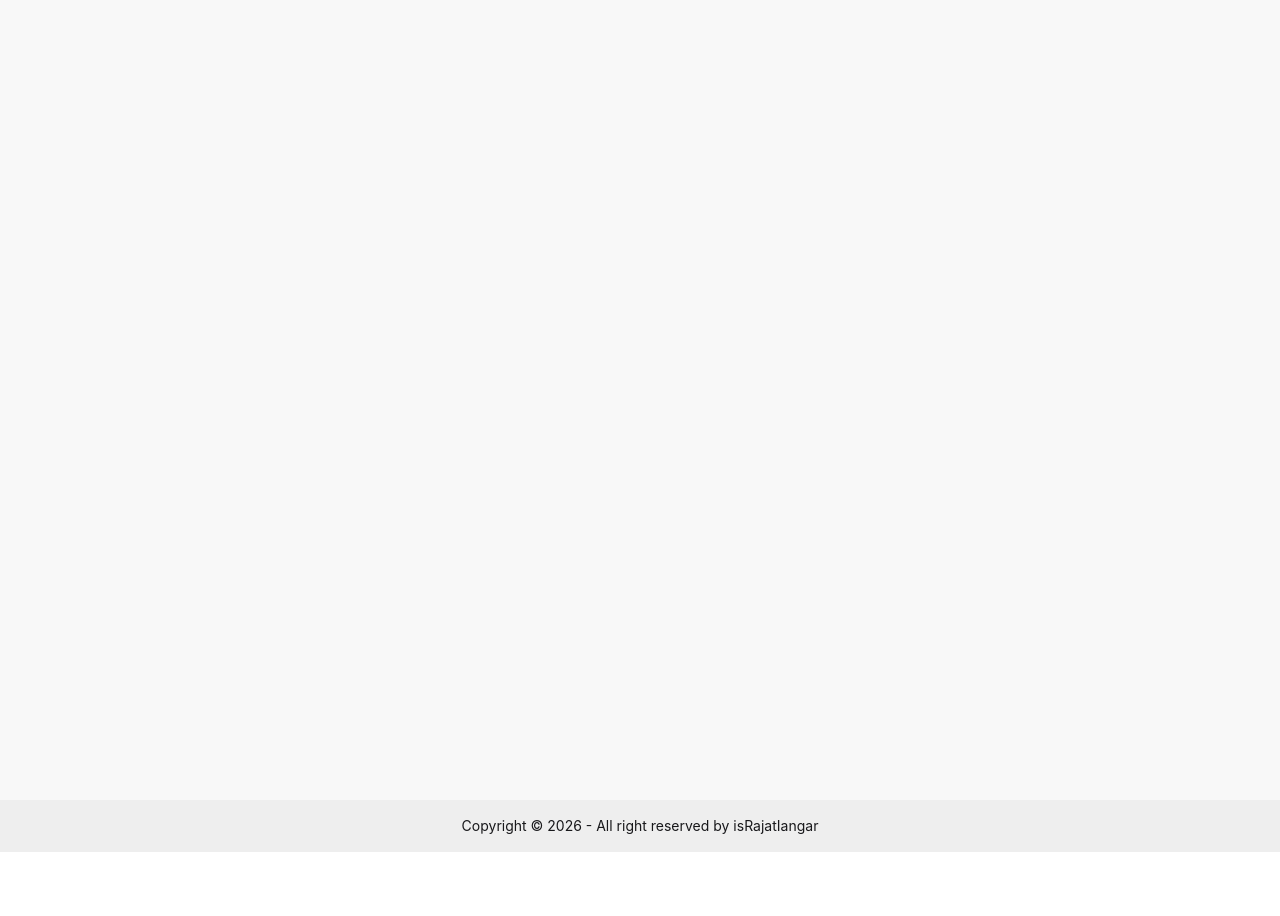
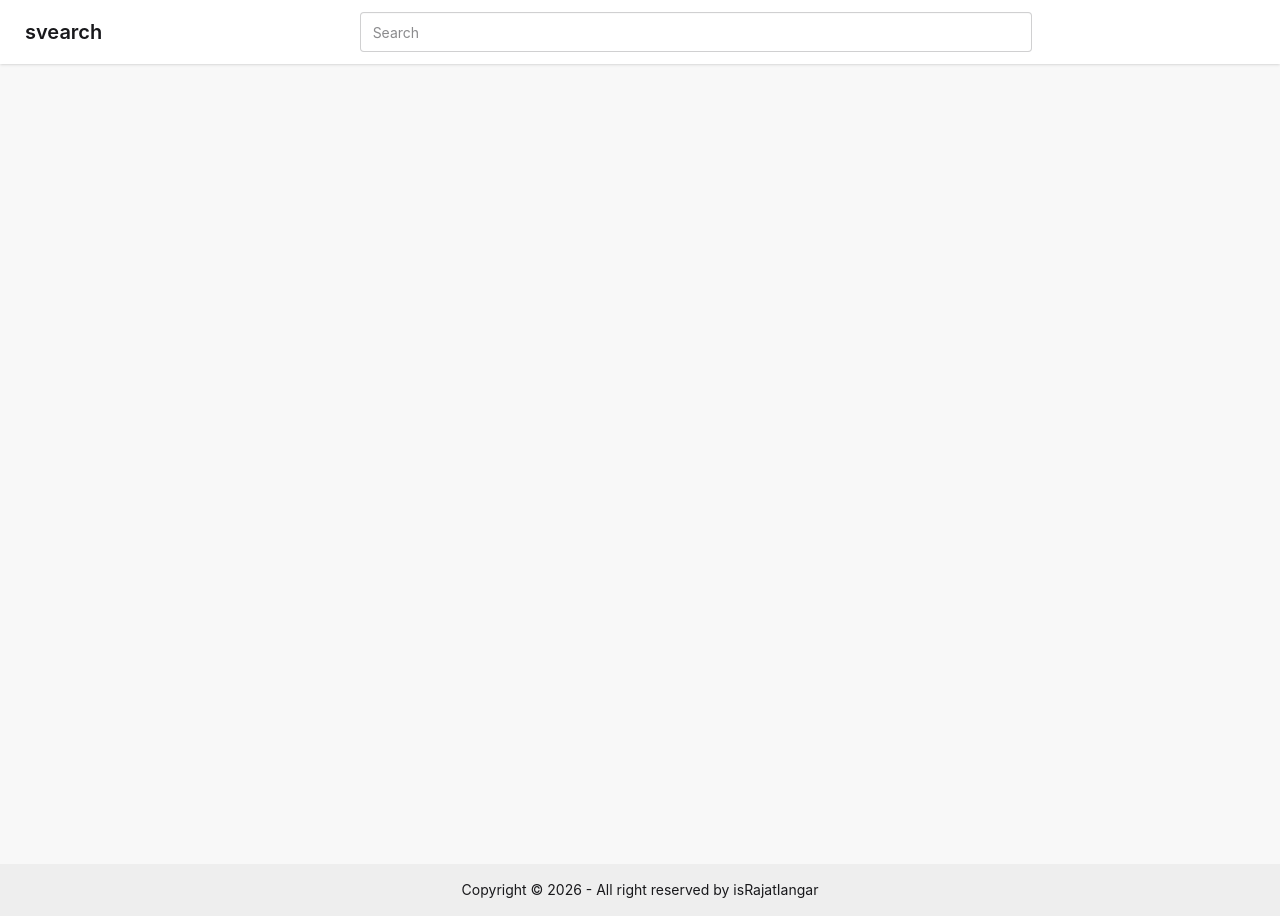
Before and after one commit to israjatiangar/svearch, a SvelteKit app: page /search in a window 1280 px wide. Before the commit the page ends 852 px from the top, so only its background shows below. Built offline with nearby package versions, Linux system fonts and the light colour scheme.

Commit message:
Add search navigation component

```diff
--- a/src/components/Result.svelte
+++ b/src/components/Result.svelte
@@ -1,10 +1,12 @@
 <script lang="ts">
 	import { untrack } from 'svelte';
 	import { slide } from 'svelte/transition';
-	const { result } = $props();
-	const highlights = $derived(new Set([...result.title_highlights, ...result.content_highlights]));
-	const urlString = $derived(result.url);
-	const hostName = new URL(untrack(() => urlString))?.hostname;
+
+	const { result } = $props(),
+		highlights = $derived(new Set([...result.title_highlights, ...result.content_highlights])),
+		urlString = $derived(result.url),
+		hostName = new URL(untrack(() => urlString))?.hostname;
+
 	function openLink() {
 		navigation.navigate(urlString);
 	}
--- /dev/null
+++ b/src/components/SearchNav.svelte
@@ -0,0 +1,31 @@
+<script lang="ts">
+	import { resolve } from '$app/paths';
+	import { page } from '$app/state';
+
+	const query = $derived(page.url.searchParams.get('query'));
+	let SearchNavForm: HTMLFormElement | null;
+</script>
+
+<header class="navbar bg-base-100 shadow-sm">
+	<nav class="flex w-full">
+		<div class="flex-none">
+			<a href={resolve('/')} class="btn btn-ghost text-xl">svearch</a>
+		</div>
+		<form bind:this={SearchNavForm} class="flex flex-1 justify-center" method="get" action="search">
+			<input
+				name="query"
+				type="text"
+				placeholder="Search"
+				value={query}
+				class="input w-2xl"
+				aria-autocomplete="both"
+				onkeydown={(event) => {
+					if (event.key === 'Enter' && SearchNavForm) {
+						SearchNavForm.requestSubmit();
+					}
+				}}
+				required
+			/>
+		</form>
+	</nav>
+</header>
--- a/src/routes/+page.svelte
+++ b/src/routes/+page.svelte
@@ -1,13 +1,19 @@
+<script lang="ts">
+</script>
+
 <main class="flex h-dvh w-dvw place-content-center place-items-center">
 	<form class="flex w-full max-w-4xl flex-col gap-8" method="get" action="/search">
 		<label for="Search" class="text-center font-mono text-8xl">Svearch</label>
 		<span class="join join-horizontal">
 			<input
+				contenteditable="true"
 				id="Search"
 				class="input join-item flex-1 input-xl"
 				name="query"
-				type="text"
+				type="search"
+				aria-autocomplete="both"
 				placeholder="Search here..."
+				required
 			/>
 			<button type="submit" class="btn join-item btn-primary btn-xl">Search</button>
 		</span>
--- /dev/null
+++ b/src/routes/search/+layout.svelte
@@ -0,0 +1,9 @@
+<script lang="ts">
+	import SearchNav from '../../components/SearchNav.svelte';
+	import type { LayoutProps } from './$types';
+
+	let { children }: LayoutProps = $props();
+</script>
+
+<SearchNav />
+{@render children()}
--- a/src/routes/search/+page.svelte
+++ b/src/routes/search/+page.svelte
@@ -2,7 +2,7 @@
 	import { page } from '$app/state';
 	import Result from '../../components/Result.svelte';
 
-	const query = $state(page.url.searchParams.get('query'));
+	const query = $derived(page.url.searchParams.get('query'));
 	let count = $state(10);
 
 	let searchData: Search.Data = $state({
@@ -42,7 +42,6 @@
 </svelte:head>
 
 <main class="min-h-dvh bg-base-200">
-	<h1 class="pb-4 text-center text-6xl">{query}</h1>
 	<section class="w-full place-items-center space-y-4 py-4">
 		<div class="flex w-full flex-col place-items-center gap-2">
 			{#if searchData.number_of_results > 0}
```
